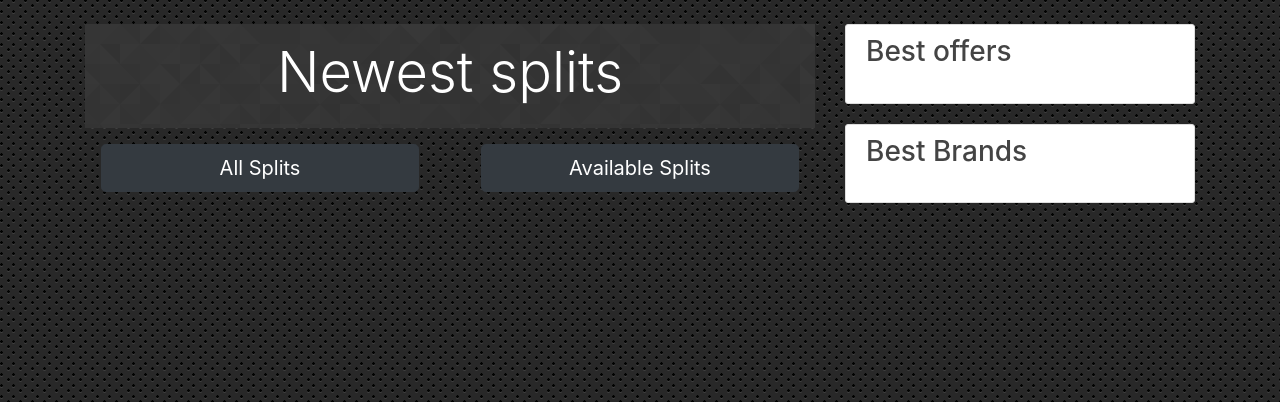
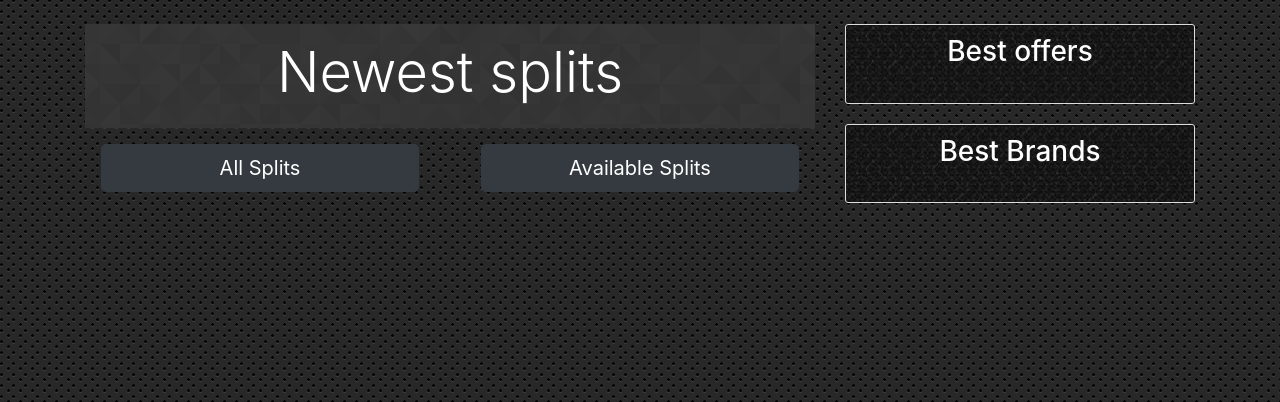
Before and after one commit to jakobowsky/Split-It, a Django app: page / in a window 1280 px wide. Shown: the part 56-458 px from the top of the page. Run offline with Django 3.2, Linux system fonts and the light colour scheme; data that the repository does not hold is empty; some libraries are stand-ins or nearby versions.

Commit message:
design ..

```diff
--- a/django_project/blog/templates/blog/base.html
+++ b/django_project/blog/templates/blog/base.html
@@ -17,18 +17,30 @@
     .jumbotron {
       padding-bottom: 2%;
       padding-top: 2%;
-      background: url("{% static 'blog/prism.png' %}") fixed;
+      background: url("{% static 'blog/prism.png' %}") fixed !important;
 
     }
 
     .textcolor {
-      color: white !important;
+      color: white !important ;
     }
 
     .background-base {
       background: url("{% static 'blog/carb2.png' %}") fixed;
     }
 
+    .posts {
+      background: url("{% static 'blog/mosaic.png' %}") fixed;
+    }
+
+    .img-promo {
+      width: 150px !important;
+      height: 150px !important;
+    }
+
+    .links:hover {
+      color: grey !important;
+    }
 
   </style>
 
@@ -91,37 +103,40 @@
         </div>
         <div class="col-md-4">
           {% if user.is_authenticated %}
-            <div class="content-section">
-              <h3>Hello {{ user }}! </h3>
-              <p class='text-muted'>Your panel.
+            <div class="content-section posts ">
+              <h3 class="text-center textcolor">Hello {{ user }}! </h3>
+              <p class='text-muted text-center'>Your panel.
                 <ul class="list-group">
-                  <li class="list-group-item list-group-item-light">
-                  <a class="mr-2" href="{% url 'user-posts' user.username %}">Your splits</a>
+                  <li class="list-group-item list-group-item-dark  posts border border-secondary text-center">
+                  <a class="mr-2 textcolor links" href="{% url 'user-posts' user.username %}">Your splits</a>
                   </li>
-                  <li class="list-group-item list-group-item-light">Joined</li>
+                  <li class="list-group-item list-group-item-dark posts border border-secondary text-center textcolor">Joined</li>
                 </ul>
               </p>
             </div>
           {% endif %}
-          <div class="content-section">
-            <h3>Best offers</h3>
+          <div class="content-section posts">
+            <h3 class="text-center textcolor">Best offers</h3>
               <ul class="list-group">
                {% best_promos as best_promos%}
                 {% for promotion in best_promos %}
-                <li class="list-group-item list-group-item-light">
-                <a class="mr-2" href="{% url 'promotion-detail' promotion.pk %}">{{promotion.name}}</a>
+                <li class="list-group-item list-group-item-dark posts border border-secondary ">
+                <a class="mr-2 textcolor links" href="{% url 'promotion-detail' promotion.pk %}">
+
+                {{promotion.name}}
+                </a>
                 </li>
                 {% endfor %}
               </ul>
             </p>
           </div>
-          <div class="content-section">
-            <h3>Best Brands</h3>
+          <div class="content-section posts">
+            <h3 class="text-center textcolor">Best Brands</h3>
               <ul class="list-group">
                 {% best_brands as best_brands%}
                 {% for brand in best_brands %}
-                <li class="list-group-item list-group-item-light">
-                  <a class="mr-2" href="{% url 'promotion-brand' brand.name %}">{{brand.name}}</a>
+                <li class="list-group-item list-group-item-dark posts border border-secondary text-center">
+                  <a class="mr-2 textcolor links" href="{% url 'promotion-brand' brand.name %}">{{brand.name}}</a>
                 </li>
                 {% endfor %}
               </ul>
--- a/django_project/blog/templates/blog/home.html
+++ b/django_project/blog/templates/blog/home.html
@@ -24,15 +24,15 @@
       </div>
     </div>
     {% for post in posts %}
-        <article class="media content-section">
+        <article class="media content-section posts textcolor">
           <img class="rounded-circle article-img" src="{{ post.author.profile.image.url }}">
-          <div class="media-body">
+          <div class="media-body ">
             <div class="article-metadata">
-              <a class="mr-2" href="{% url 'user-posts' post.author.username %}">{{ post.author }}</a>
+              <a class="mr-2 textcolor links" href="{% url 'user-posts' post.author.username %}">{{ post.author }}</a>
               <small class="text-muted">{{ post.date_posted|date:"F d, Y" }}</small>
             </div>
-            <h2><a class="article-title" href="{% url 'post-detail' post.id %}">{{ post.title }}</a></h2>
-            <p><a class="article-content" href="{% url 'promotion-detail' post.promotion.pk %}">{{ post.promotion.name }}</a></p>
+            <h3><a class="article-title textcolor links" href="{% url 'post-detail' post.id %}">{{ post.title }}</a></h3>
+            <p><a class="article-content textcolor links" href="{% url 'promotion-detail' post.promotion.pk %}">{{ post.promotion.name }}</a></p>
 
             <p class="article-content">{{ post.content |truncatechars:160}}</p>
           </div>
```
Also changed, not shown: django_project/blog/templates/blog/user_posts.html (+7 -5 lines), django_project/promotion/templates/promotion/promotions.html (+5 -5 lines), django_project/blog/static/blog/mosaic.png (added).
